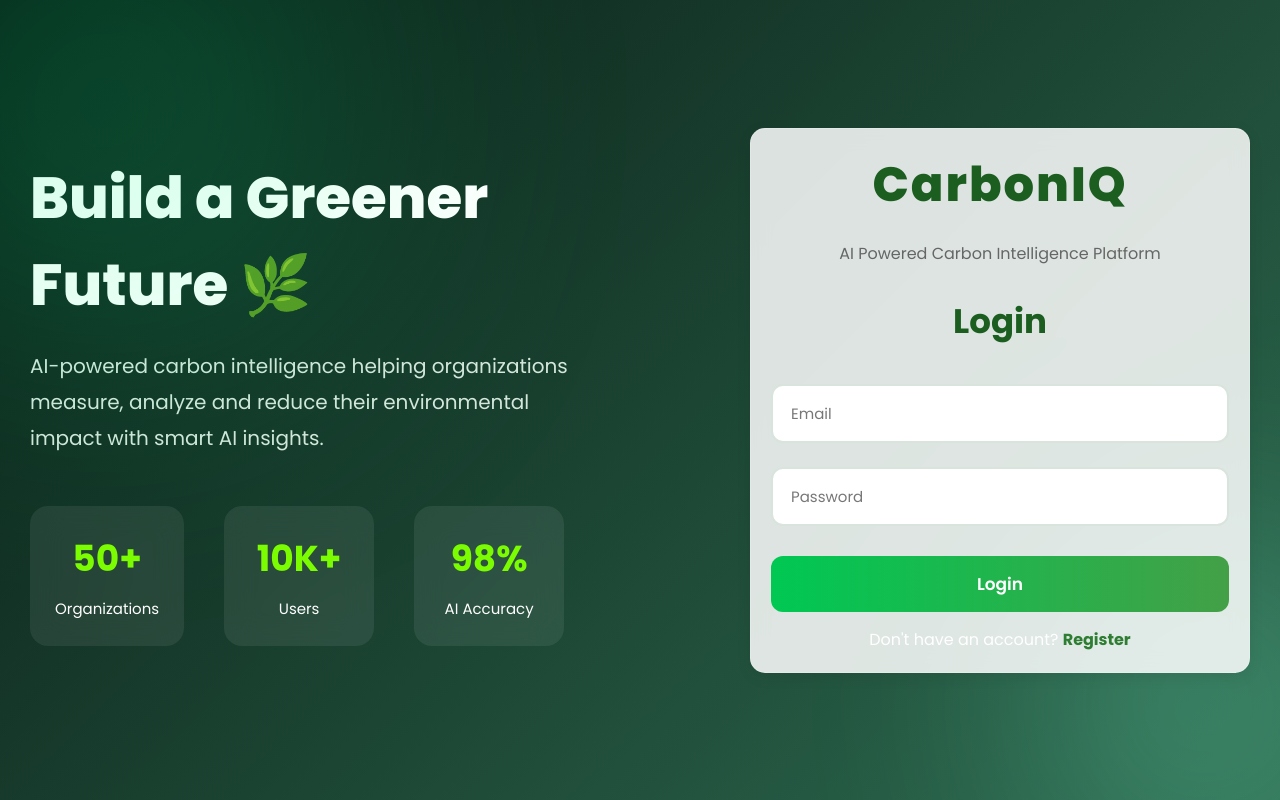
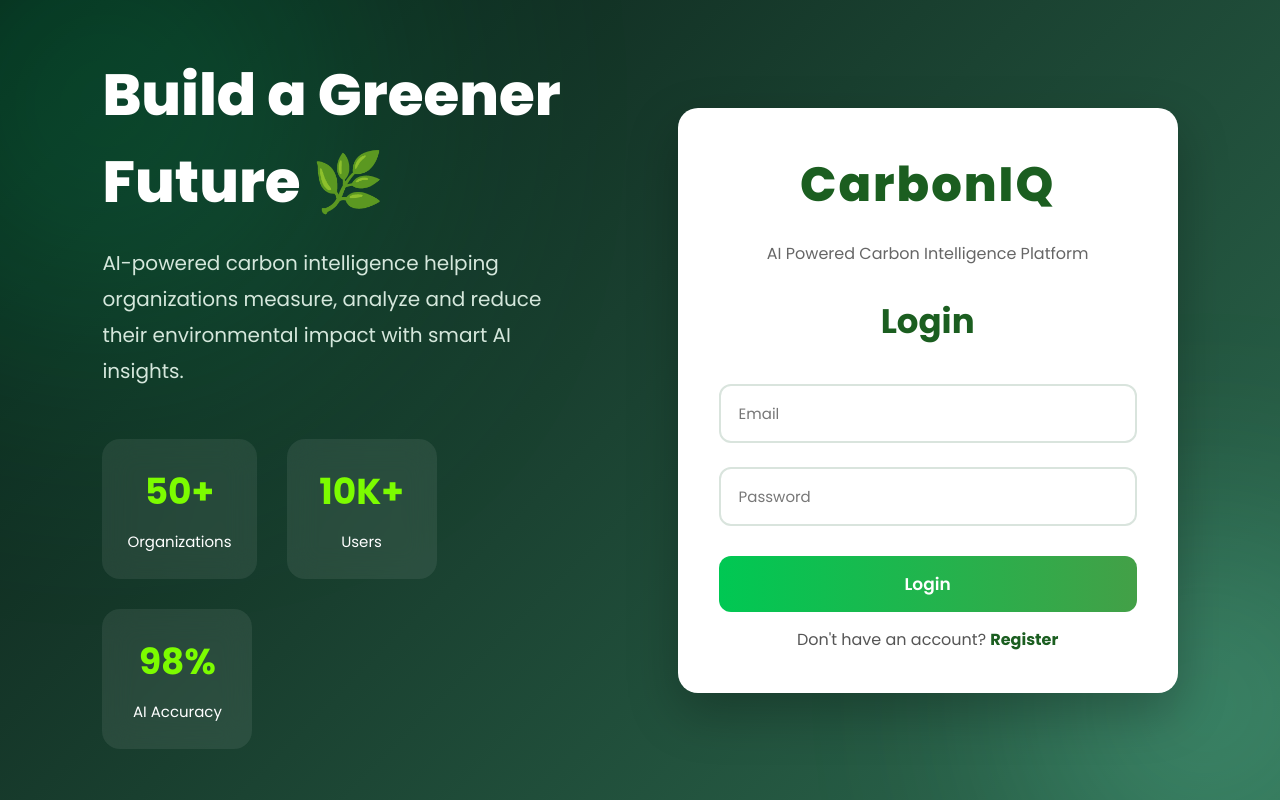
Before and after one commit to KaranBhardwaj1/summer-internship-hackathon-2026-code-champions, a React app in the folder frontend/: page / in a window 1280 px wide. Built offline with nearby package versions, Linux system fonts and the light colour scheme; no server answers; the HTML template or start-up script is replaced by a standard one.

Commit message:
Update Login.css

```diff
--- a/frontend/src/styles/Login.css
+++ b/frontend/src/styles/Login.css
@@ -11,7 +11,9 @@ body{
     overflow:hidden;
 }
 
-.container{
+/* ================= LOGIN PAGE ================= */
+
+.login-page .container{
     min-height:100vh;
     display:flex;
     justify-content:space-between;
@@ -23,7 +25,8 @@ body{
 }
 
 /* Animated Background */
-.container::before{
+
+.login-page .container::before{
     content:"";
     position:absolute;
     width:450px;
@@ -35,9 +38,10 @@ body{
     left:-120px;
     opacity:.25;
     animation:float 8s ease-in-out infinite;
+    pointer-events:none;
 }
 
-.container::after{
+.login-page .container::after{
     content:"";
     position:absolute;
     width:350px;
@@ -49,141 +53,38 @@ body{
     right:-100px;
     opacity:.25;
     animation:float2 10s ease-in-out infinite;
+    pointer-events:none;
 }
 
-.card{
-    width:500px;
-    background:white;
-    border-radius:20px;
-    padding:40px;
-    box-shadow:0 20px 50px rgba(0,0,0,.2);
-    margin-left:auto;
-    position: relative;
-    z-index: 10;
-}
-.container::before,
-.container::after{
-    pointer-events: none;
+/* Left Section */
+
+.login-page .left-section{
+    width:45%;
+    color:white;
+    position:relative;
+    z-index:2;
 }
 
-.card:hover{
-    transform:translateY(-6px);
-    box-shadow:0 30px 60px rgba(0,0,0,.45);
-}
-
-.card h2{
-    color:#1b5e20;
-    text-align:center;
-    margin-bottom:25px;
-    font-size:34px;
-    font-weight:700;
-}
-
-.card input{
-    width:100%;
-    padding:16px 18px;
-    margin:12px 0;
-
-    border:2px solid #d9e4dd;
-    outline:none;
-
-    border-radius:12px;
-
-    background:#ffffff;
-
-    color:#222;          /* Dark text */
-    font-size:15px;
-
-    transition:.3s;
-}
-
-.card input::placeholder{
-    color:#777;
-}
-
-.card input:focus{
-    border-color:#22c55e;
-    box-shadow:0 0 10px rgba(34,197,94,.25);
-}
-
-.card button{
-
-    width:100%;
-    margin-top:18px;
-    padding:15px;
-
-    border:none;
-    border-radius:12px;
-
-    background:linear-gradient(90deg,#00c853,#43a047);
-
-    color:white;
-
-    font-size:17px;
-    font-weight:600;
-
-    cursor:pointer;
-
-    transition:.3s;
-}
-
-.card button:hover{
-
-    transform:translateY(-3px);
-
-    box-shadow:
-    0 10px 25px rgba(0,200,83,.45);
-
-}
-
-.card p{
-
-    text-align:center;
-    color:white;
-
-    margin-top:20px;
-
-}
-
-.card a{
-
-    color:#2E7D32 !important;
-
-    text-decoration:none;
-
-    transition:.3s;
-
-}
-
-.card a:hover{
-
-    text-decoration:underline;
-
-}
-.left-section{
-    width:45%;
-    color:white;
-}
-
-.left-section h1{
+.login-page .left-section h1{
     font-size:58px;
     font-weight:800;
     margin-bottom:20px;
 }
 
-.left-section p{
+.login-page .left-section p{
     font-size:20px;
     color:#d5e7dc;
     line-height:1.8;
     margin-bottom:50px;
 }
 
-.stats{
+.login-page .stats{
     display:flex;
-    gap:40px;
+    gap:30px;
+    flex-wrap:wrap;
 }
 
-.stats div{
+.login-page .stats div{
     background:rgba(255,255,255,.08);
     backdrop-filter:blur(15px);
     padding:25px;
@@ -192,48 +93,143 @@ body{
     text-align:center;
 }
 
-.stats h2{
+.login-page .stats h2{
     color:#7CFC00;
     font-size:36px;
     margin-bottom:10px;
 }
 
-.stats span{
+.login-page .stats span{
     color:white;
     font-size:15px;
 }
 
+/* Login Card */
+
+.login-page .card{
+    width:500px;
+    background:white;
+    border-radius:20px;
+    padding:40px;
+    box-shadow:0 20px 50px rgba(0,0,0,.25);
+    position:relative;
+    z-index:2;
+    transition:.35s;
+}
+
+.login-page .card:hover{
+    transform:translateY(-6px);
+    box-shadow:0 30px 60px rgba(0,0,0,.35);
+}
+
+.login-page .card h2{
+    color:#1b5e20;
+    text-align:center;
+    margin-bottom:25px;
+    font-size:34px;
+    font-weight:700;
+}
+
+.login-page .card input{
+    width:100%;
+    padding:16px 18px;
+    margin:12px 0;
+    border:2px solid #d9e4dd;
+    outline:none;
+    border-radius:12px;
+    background:#fff;
+    color:#222;
+    font-size:15px;
+    transition:.3s;
+}
+
+.login-page .card input::placeholder{
+    color:#777;
+}
+
+.login-page .card input:focus{
+    border-color:#22c55e;
+    box-shadow:0 0 10px rgba(34,197,94,.25);
+}
+
+.login-page .card button{
+    width:100%;
+    margin-top:18px;
+    padding:15px;
+    border:none;
+    border-radius:12px;
+    background:linear-gradient(90deg,#00c853,#43a047);
+    color:white;
+    font-size:17px;
+    font-weight:600;
+    cursor:pointer;
+    transition:.3s;
+}
+
+.login-page .card button:hover{
+    transform:translateY(-3px);
+    box-shadow:0 10px 25px rgba(0,200,83,.45);
+}
+
+.login-page .card p{
+    text-align:center;
+    color:#555;
+    margin-top:20px;
+}
+
+.login-page .card a{
+    color:#1B5E20 !important;
+    font-weight:600;
+    text-decoration:none;
+}
+
+.login-page .card a:hover{
+    text-decoration:underline;
+}
+
+/* Animations */
+
 @keyframes float{
-
     0%,100%{
         transform:translateY(0);
     }
-
     50%{
         transform:translateY(40px);
     }
-
 }
 
 @keyframes float2{
-
     0%,100%{
         transform:translateY(0);
     }
-
     50%{
         transform:translateY(-40px);
     }
-
 }
 
-@media(max-width:500px){
+/* Responsive */
 
-.card{
+@media (max-width:900px){
 
-width:90%;
-padding:35px;
+.login-page .container{
+    flex-direction:column;
+    justify-content:center;
+    padding:40px 20px;
+}
 
+.login-page .left-section{
+    width:100%;
+    text-align:center;
+    margin-bottom:40px;
+}
+
+.login-page .stats{
+    justify-content:center;
+}
+
+.login-page .card{
+    width:100%;
+    max-width:420px;
 }
 
 }
```
